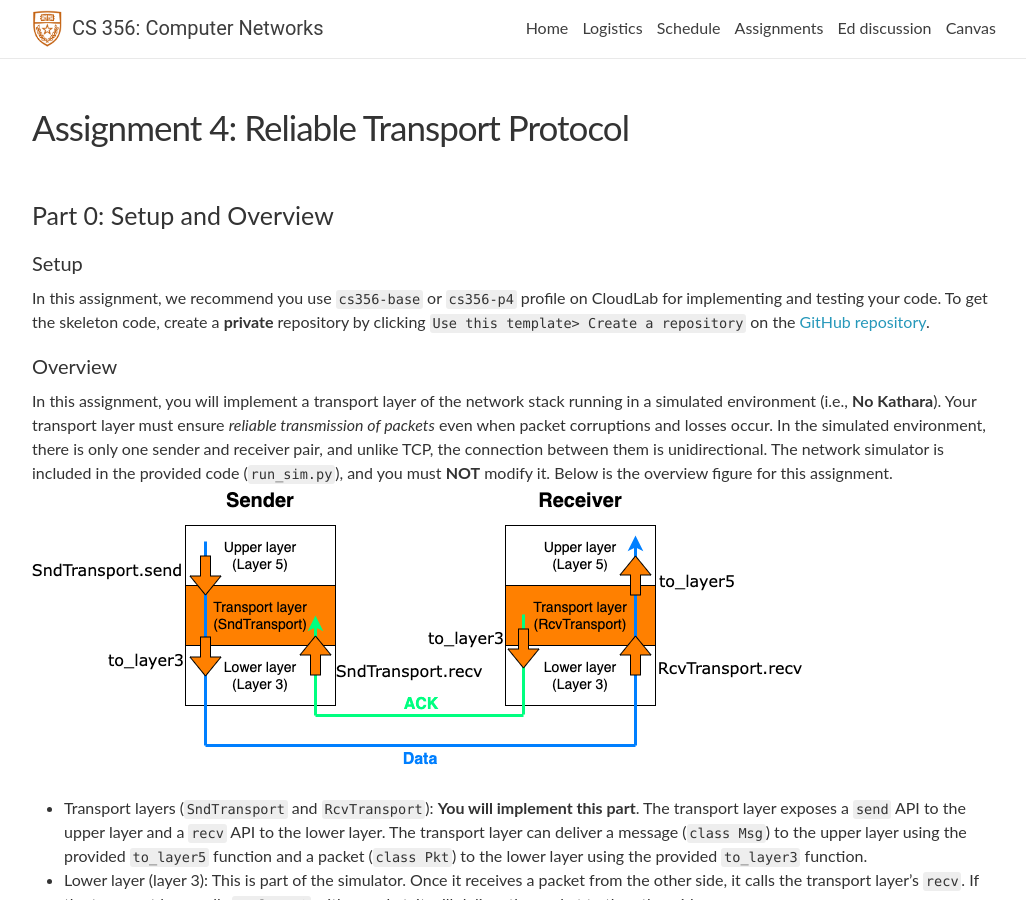
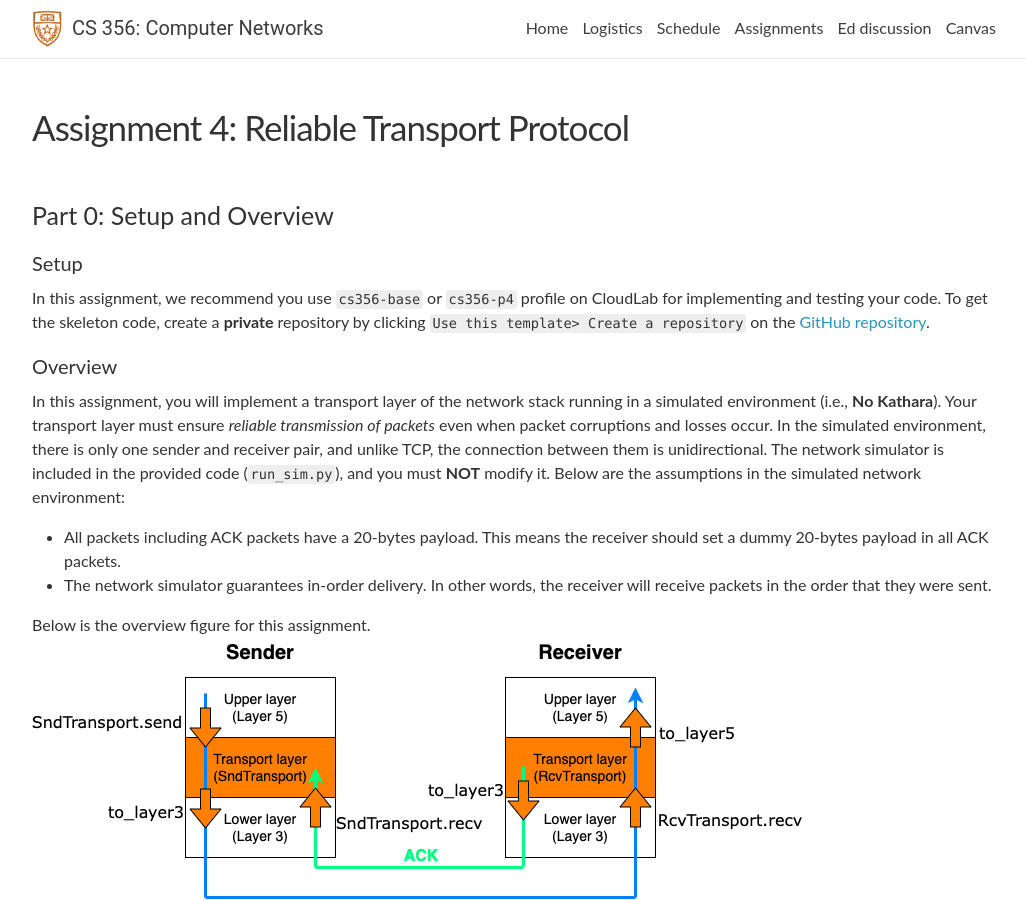
Before and after one commit to utcs356/sp25, a Jekyll site: the page built from _pages/4_congestion_flow_control.md, in a window 1280 px wide and 900 px high. Shown: the whole window, without its empty margins (126-1152 px from the left). Built offline with Jekyll 4.4.1, drawn with Linux system fonts in a browser that asks for light colours; nearby versions of some CDN libraries; comment, search, counter and statistics services are not loaded.

Commit message:
[A4] Add assumptions

```diff
--- a/_pages/4_congestion_flow_control.md
+++ b/_pages/4_congestion_flow_control.md
@@ -14,6 +14,10 @@ In this assignment, you will implement a transport layer of the network stack ru
 Your transport layer must ensure *reliable transmission of packets* even when packet corruptions and losses occur.
 In the simulated environment, there is only one sender and receiver pair, and unlike TCP, the connection between them is unidirectional.
 The network simulator is included in the provided code (`run_sim.py`), and you must **NOT** modify it.
+Below are the assumptions in the simulated network environment:
+* All packets including ACK packets have a 20-bytes payload. This means the receiver should set a dummy 20-bytes payload in all ACK packets.
+* The network simulator guarantees in-order delivery. In other words, the receiver will receive packets in the order that they were sent.
+
 Below is the overview figure for this assignment.
 ![a4_overview]({{site.baseurl}}/assets/img/assignments/assignment4/A4_overview.png)
 
```
